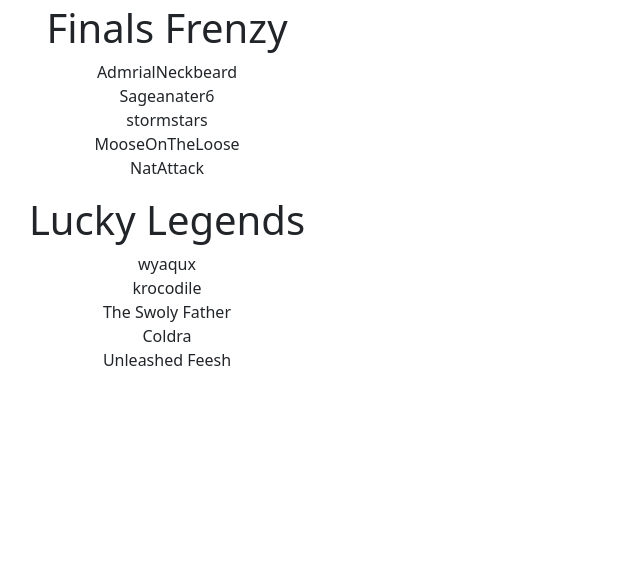
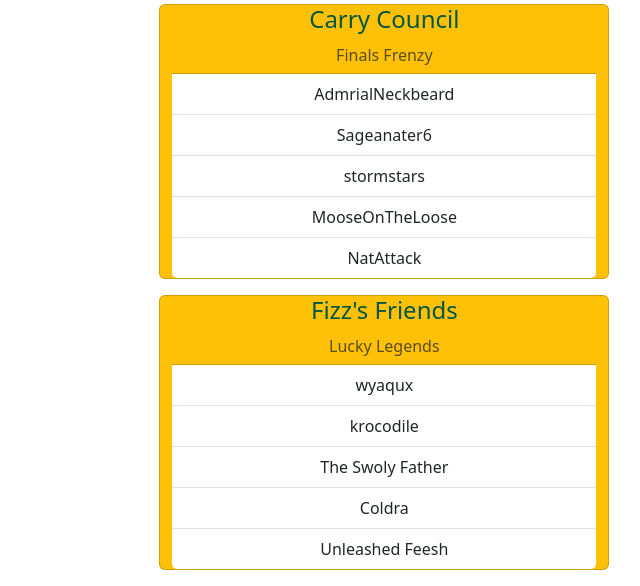
Before and after one commit to jnaumannndsu/LoLClubWebsite, a Django app: page /hof/ in a window 1280 px wide. Shown: the part 346-932 px from the top of the page, without its empty margins (473-1113 px from the left). Before the commit the page ends 712 px from the top, so only its background shows below. Run offline with Django 5.2, Linux system fonts and the light colour scheme; data comes from the database, SQL or seed files in the repository.

Commit message:
Updated cards on calendar and hof

```diff
--- a/eventcalendar/templates/calendar.html
+++ b/eventcalendar/templates/calendar.html
@@ -9,7 +9,7 @@
         <div class="col-sm-4"> <!-- Adjust column size as needed -->
             {% for e in events %}
                 <a href = "{{ e.get_absolute_url }}" style="text-decoration: none">
-                    <div class="card text-yellow bg-success mb-3" style="max-width: 450px;">
+                    <div class="card bg-success mb-3" style="color: #FFC82E; max-width: 450px;">
                         <div class="card-header">{{e.eventName}}</div>
                         <div class="card-body">
                             <h5 class="card-title">{{e.eventName}}</h5>
--- a/eventcalendar/templates/hof.html
+++ b/eventcalendar/templates/hof.html
@@ -4,8 +4,22 @@
 {% if hofs %}
 
 {% for h in hofs %}
-<h1 class="center">{{h.tourneyName}}</h1>
-<p class="center">{{h.player1}}<br>{{h.player2}}<br>{{h.player3}}<br>{{h.player4}}<br>{{h.player5}}</p>
+  <div class="row justify-content-center">
+    <div class="col-sm-4"></div>
+    <div class="card bg-warning mb-3" style="color: #005643; width: 450px; margin-bottom: 10px;">
+        <div class="card-title" style="text-align: center"><h4>{{h.teamName}}</h4></div>
+        <h6 class="card-subtitle mb-2 text-muted center">{{h.tourneyName}}</h6>
+        <ul class="list-group list-group-flush">
+            <li class="list-group-item" style="text-align: center">{{h.player1}}</li>
+            <li class="list-group-item" style="text-align: center">{{h.player2}}</li>
+            <li class="list-group-item" style="text-align: center">{{h.player3}}</li>
+            <li class="list-group-item" style="text-align: center">{{h.player4}}</li>
+            <li class="list-group-item" style="text-align: center">{{h.player5}}</li>
+        </ul>
+        </div>
+        <div class="col-sm-4"></div>
+    </div>
+
 {% endfor %}
 {% else %}
 <p>
```
